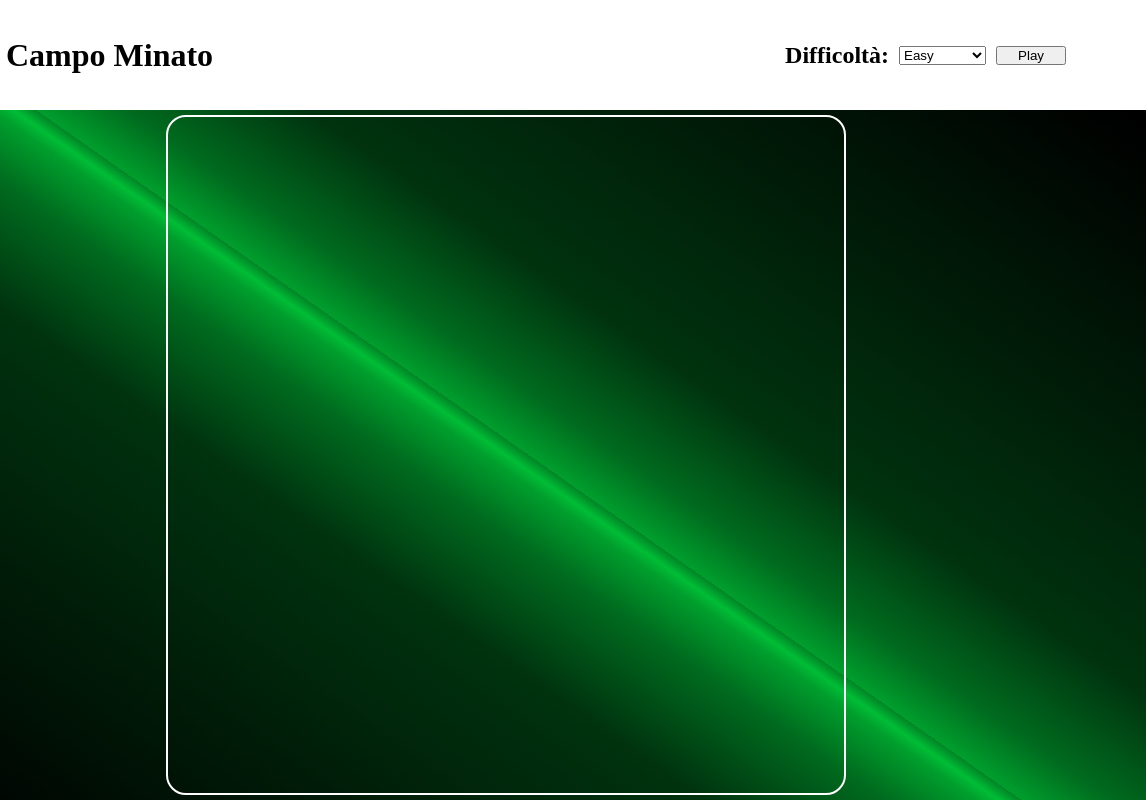
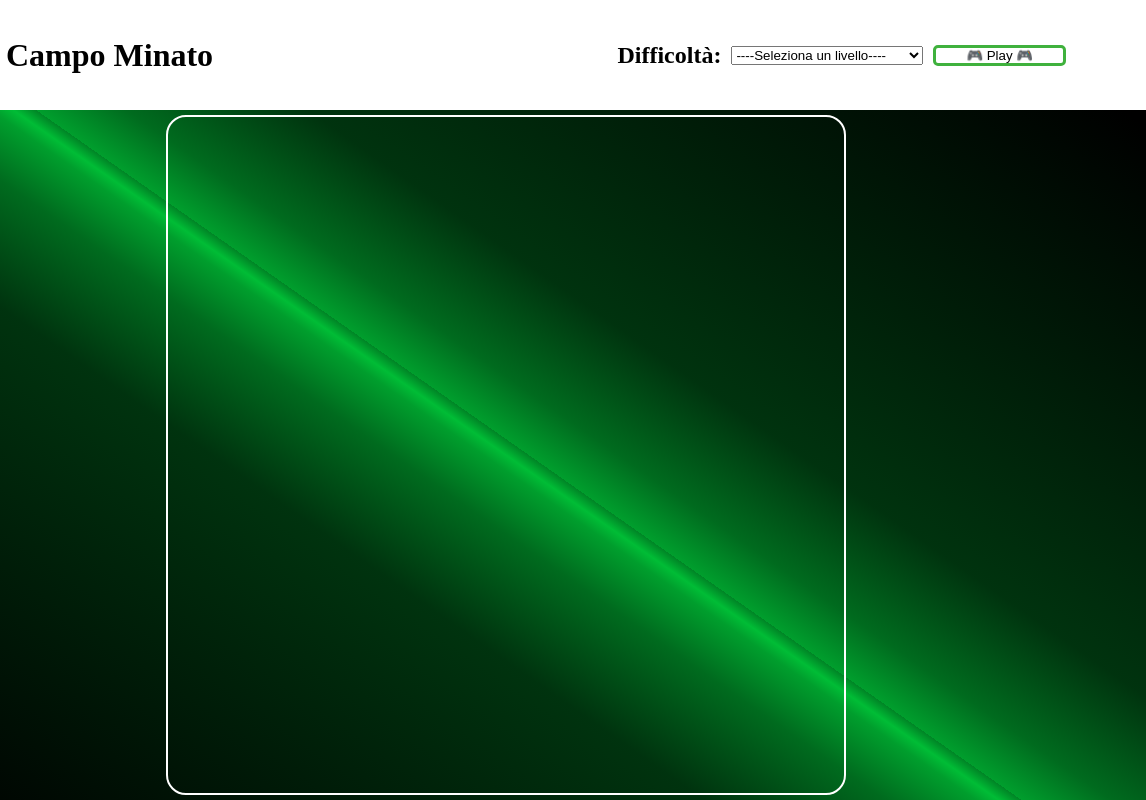
Before and after one commit to Simone823/js-campominato-grid, a plain HTML site: page index.html in a window 1280 px wide. Shown: the full height of the page, 134-1280 px from the left. Drawn offline with Linux system fonts and the light colour scheme.

Commit message:
hover button e option

```diff
--- a/index.html
+++ b/index.html
@@ -7,6 +7,9 @@
 
     <!-- Link CSS -->
     <link rel="stylesheet" href="style.css">
+
+    <!-- Link Fontawesome -->
+    <link rel="stylesheet" href="https://cdnjs.cloudflare.com/ajax/libs/font-awesome/6.0.0/css/all.min.css" integrity="sha512-9usAa10IRO0HhonpyAIVpjrylPvoDwiPUiKdWk5t3PyolY1cOd4DSE0Ga+ri4AuTroPR5aQvXU9xC6qOPnzFeg==" crossorigin="anonymous" referrerpolicy="no-referrer" />
 
     <title>Campo Minato</title>
 </head>
@@ -25,13 +28,14 @@
         <div class="buttons">
             <label class="seleziona-difficoltà" for="select-difficulty">Difficoltà:</label>
             <select id="select-difficulty">
+                <option>----Seleziona un livello----</option>
                 <option value="easy">Easy</option>
                 <option value="hard">Hard</option>
                 <option value="crazy">Crazy</option>
             </select>
 
             <!-- Bottone play -->
-            <button class="play">Play</button>
+            <button class="play">&#127918; Play &#127918;</button>
         </div>
 
     </header>
--- a/style.css
+++ b/style.css
@@ -33,12 +33,24 @@ header{
 }
 
 #select-difficulty{
-    padding-right: 30px;
+    padding-right: 20px;
 }
 
 .play{
-    padding: 0 20px;
+    padding: 0 30px;
+    cursor: pointer;
+    border: 3px solid #3fb13d;
+    border-radius: 5px;
+    background: none;
 }
+
+/* Hover button play */
+.play:hover{
+    background: #3fb13d;
+    color: white;
+    transition: all 300ms ease-in-out;
+}
+
 
 main{
 
```
